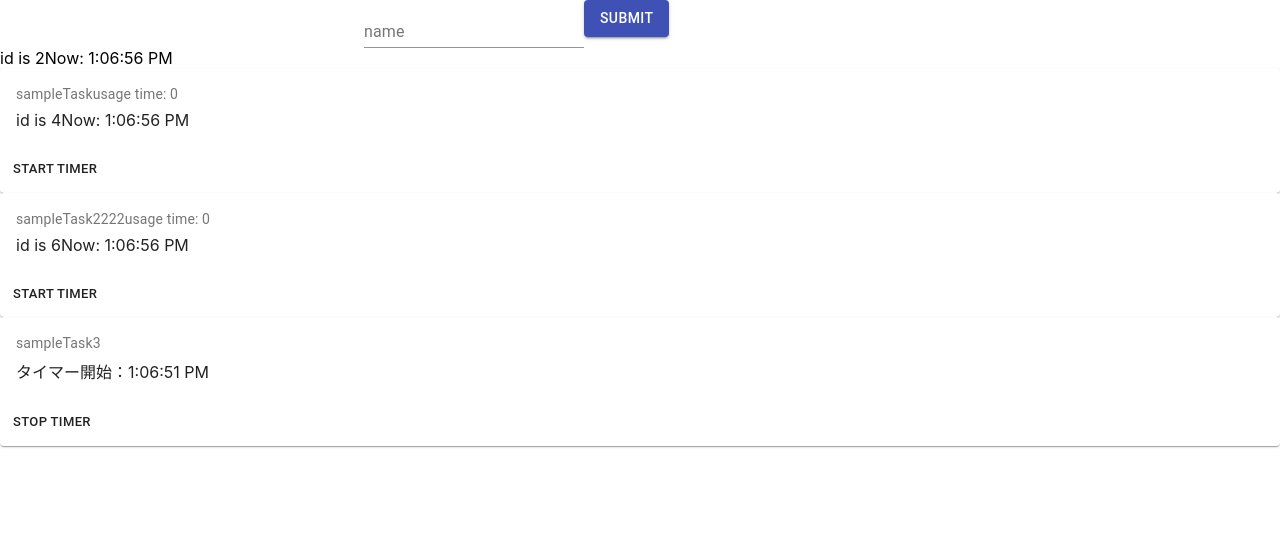
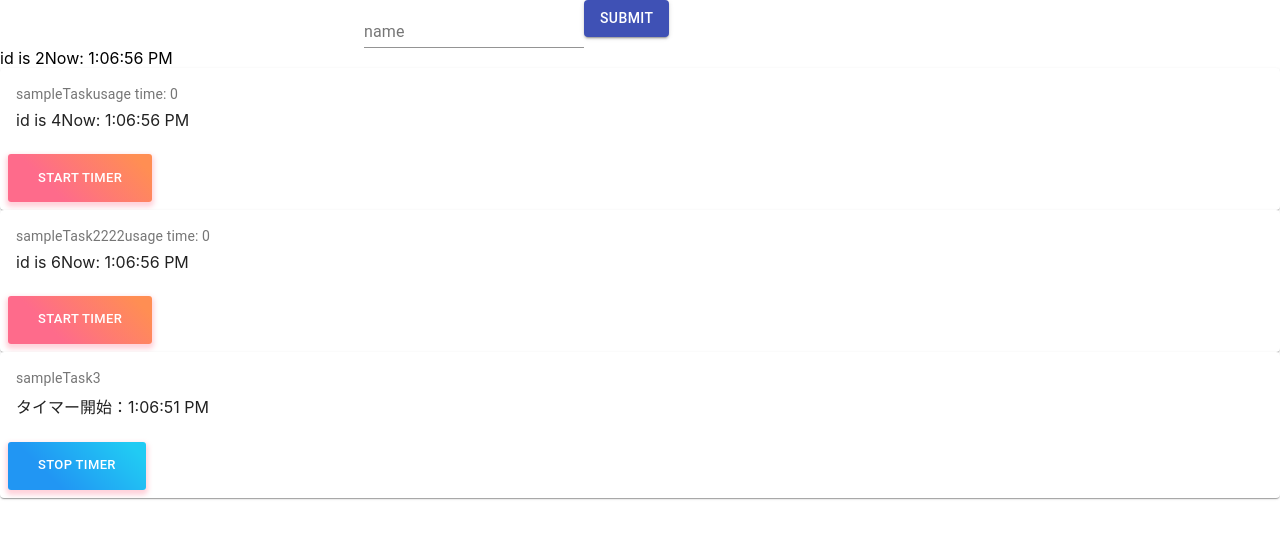
Before and after one commit to FScoward/time-is-money, a React (Create React App) app in the folder web/: page / in a window 1280 px wide. Shown: the top 538 px of the page. Built offline with nearby package versions, Linux system fonts and the light colour scheme.

Commit message:
adopt button color

```diff
--- a/web/package.json
+++ b/web/package.json
@@ -4,6 +4,7 @@
   "private": true,
   "dependencies": {
     "@material-ui/core": "^4.11.2",
+    "@material-ui/styles": "^4.11.2",
     "@testing-library/jest-dom": "^5.11.4",
     "@testing-library/react": "^11.1.0",
     "@testing-library/user-event": "^12.1.10",
--- a/web/src/components/TaskCard.tsx
+++ b/web/src/components/TaskCard.tsx
@@ -24,6 +24,19 @@ const useStyles = makeStyles({
   pos: {
     marginBottom: 12,
   },
+  button: {
+    background: 'linear-gradient(45deg, #FE6B8B 30%, #FF8E53 90%)',
+    border: 0,
+    borderRadius: 3,
+    boxShadow: '0 3px 5px 2px rgba(255, 105, 135, .3)',
+    color: 'white',
+    height: 48,
+    padding: '0 30px',
+  },
+});
+
+const buttonStyles = makeStyles({
+
 });
 
 export default function TaskCard(props: { task: Task, taskHandler: ((newWipTask: WIPTask) => void) }) {
@@ -56,7 +69,7 @@ export default function TaskCard(props: { task: Task, taskHandler: ((newWipTask:
         <Timer />
       </CardContent>
       <CardActions>
-        <Button onClick={startTimerHandler} size="small">Start Timer</Button>
+        <Button className={classes.button} onClick={startTimerHandler} size="small">Start Timer</Button>
       </CardActions>
     </Card>
   );
--- a/web/src/components/WIPTaskCard.tsx
+++ b/web/src/components/WIPTaskCard.tsx
@@ -24,6 +24,16 @@ export default function WIPTaskCard(props: { task: WIPTask, taskHandler: ((task:
     pos: {
       marginBottom: 12,
     },
+    button: {
+      background: 'linear-gradient(45deg, #2196F3 30%, #21CBF3 90%)',
+      border: 0,
+      borderRadius: 3,
+      boxShadow: '0 3px 5px 2px rgba(255, 105, 135, .3)',
+      color: 'white',
+      height: 48,
+      padding: '0 30px',
+    },
+
   });
 
   const classes = useStyles();
@@ -49,7 +59,7 @@ export default function WIPTaskCard(props: { task: WIPTask, taskHandler: ((task:
         タイマー開始：{props.task.startTime.toLocaleTimeString()}
       </CardContent>
       <CardActions>
-        <Button onClick={stopTimerHandler} size="small">Stop Timer</Button>
+        <Button className={classes.button} onClick={stopTimerHandler} size="small">Stop Timer</Button>
       </CardActions>
     </Card>
   );
```
Also changed, not shown: 1 other file (tests, documents, lock files or other folders).
